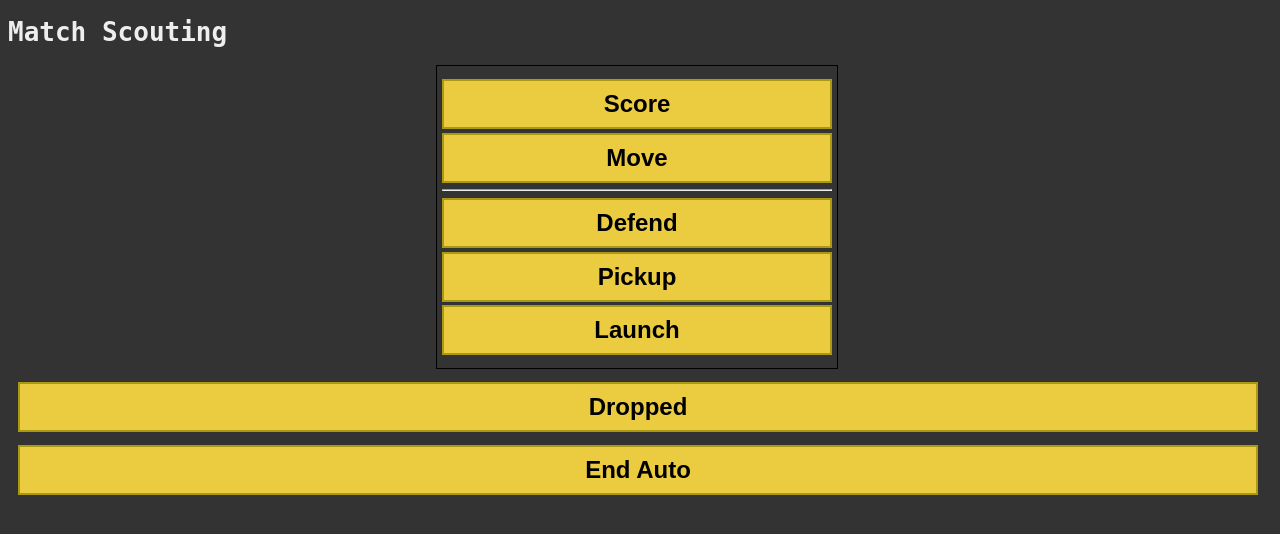
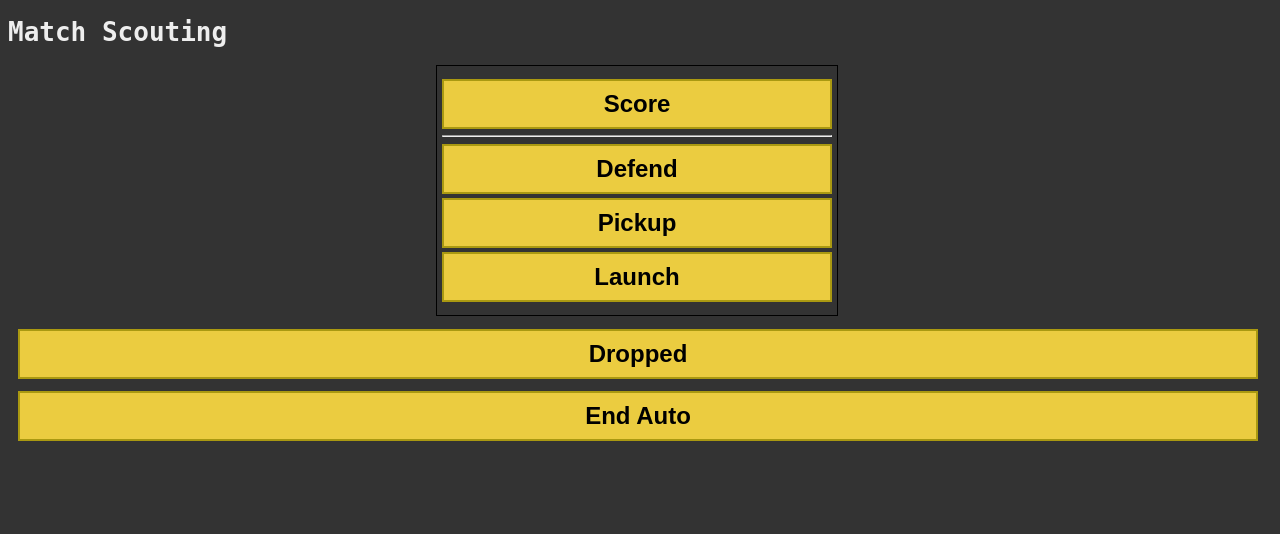
Before and after one commit to RetrieverRobotics/ScoutingApp-2023-2024, a Flask app: page /scout/match/during in a window 1280 px wide. Shown: the top 534 px of the page. Run offline with Flask 3, Linux system fonts and the light colour scheme; parts of the project's set-up code (start-up, migrations or seed data) failed here and were passed over.

Commit message:
Hide move button during auto
Make room for another input

```diff
--- a/templates/fragments/matchScoutForm.html
+++ b/templates/fragments/matchScoutForm.html
@@ -1,11 +1,11 @@
 <form id="matchScoutForm" class="confirmable">
     <p>
-        <button id="matchStealButton" class="scout-input" type="button">Steal</button>
+        <button id="matchStealButton" class="scout-input toggle-visibility input-hide" type="button">Steal</button>
     </p>
     <div id="matchLayout">
         <ul>
             <li><button class="scout-input" type="button">Score</button></li>
-            <li><button class="scout-input" type="button">Move</button></li>
+            <li><button class="scout-input toggle-visibility input-hide" type="button">Move</button></li>
             <li><hr></li>
             <li><button class="scout-input" type="button">Defend</button></li>
             <li><button class="scout-input" type="button">Pickup</button></li>
@@ -13,7 +13,7 @@
         </ul>
     </div>
     <ul id="matchBottomButtons">
-        <li><button id="matchStolenButton" class="scout-input" type="button">Stolen</button></li>
+        <li><button id="matchStolenButton" class="scout-input toggle-visibility input-hide" type="button">Stolen</button></li>
         <li><button class="scout-input" type="button">Dropped</button></li>
         <li><button id="matchEndButton" type="button">End Auto</button></li>
     </ul>
--- a/templates/fragments/matchScoutForm.html.css
+++ b/templates/fragments/matchScoutForm.html.css
@@ -1,5 +1,15 @@
 form#matchScoutForm {
     padding: 0;
+}
+
+form#matchScoutForm button {
+    display: block;
+    margin: 0 0 1% 10px;
+    width: calc(100vw - 40px);
+    height: 50px;
+    font-size: 18pt;
+    text-align: center;
+
 }
 
 div#matchLayout {
@@ -15,17 +25,7 @@ div#matchLayout ul {
     padding: 0 5px;
 }
 
-#matchScoutForm button {
-    display: block;
-    margin: 0 0 1% 10px;
-    width: calc(100vw - 40px);
-    height: 50px;
-    font-size: 18pt;
-    text-align: center;
-
-}
-
-#matchLayout button {
+div#matchLayout button {
     width: 100%;
     margin: 1% 0;
 }
@@ -35,9 +35,6 @@ ul#matchBottomButtons {
     padding-left: 0;
 }
 
-button#matchStealButton {
-    display: none;
+.input-hide {
+    display: none !important;
 }
-button#matchStolenButton {
-    display: none;
-}
--- a/templates/match_scout.html.js
+++ b/templates/match_scout.html.js
@@ -39,12 +39,9 @@ window.addEventListener("load", () => {
 });
 
 function changeMatchStyle() {
-    //TODO change element colors so that change in mode is more clear
-    const matchStealButton = document.getElementById("matchStealButton");
-    const matchStolenButton = document.getElementById("matchStolenButton");
-
-    matchStealButton.style.display = "block";
-    matchStolenButton.style.display = "block";
+    document.querySelectorAll(".toggle-visibility").forEach((elm) => {
+        elm.classList.toggle("input-hide");
+    });
 }
 
 function initInputs() {
```
